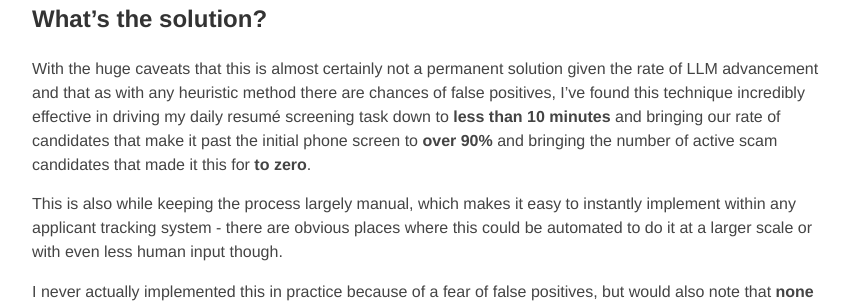
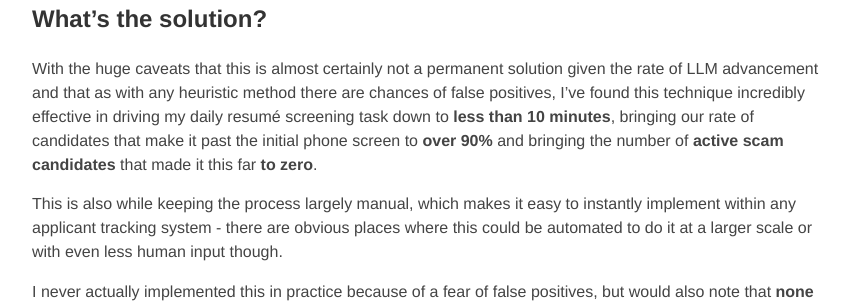
Before and after one commit to thomshutt/thomshutt.github.io, a Jekyll site: the page built from _posts/2026-03-24-interviewing-in-the-age-of-the-llm.md, in a window 1280 px wide and 900 px high, scrolled down 876 px. Shown: the part 152-455 px from the top of the window, without its empty margins (208-1067 px from the left). Built offline with Jekyll 4.4.1, drawn with Linux system fonts in a browser that asks for light colours.

Commit message:
Fix grammar

```diff
--- a/_posts/2026-03-24-interviewing-in-the-age-of-the-llm.md
+++ b/_posts/2026-03-24-interviewing-in-the-age-of-the-llm.md
@@ -31,7 +31,7 @@ Although these candidates will generally fall apart on a more in-depth technical
 
 ## What's the solution?
 
-With the huge caveats that this is almost certainly not a permanent solution given the rate of LLM advancement and that as with any heuristic method there are chances of false positives, I've found this technique incredibly effective in driving my daily resumé screening task down to **less than 10 minutes** and bringing our rate of candidates that make it past the initial phone screen to **over 90%** and bringing the number of active scam candidates that made it this for **to zero**.
+With the huge caveats that this is almost certainly not a permanent solution given the rate of LLM advancement and that as with any heuristic method there are chances of false positives, I've found this technique incredibly effective in driving my daily resumé screening task down to **less than 10 minutes**, bringing our rate of candidates that make it past the initial phone screen to **over 90%** and bringing the number of **active scam candidates** that made it this far **to zero**.
 
 This is also while keeping the process largely manual, which makes it easy to instantly implement within any applicant tracking system - there are obvious places where this could be automated to do it at a larger scale or with even less human input though.
 
```
